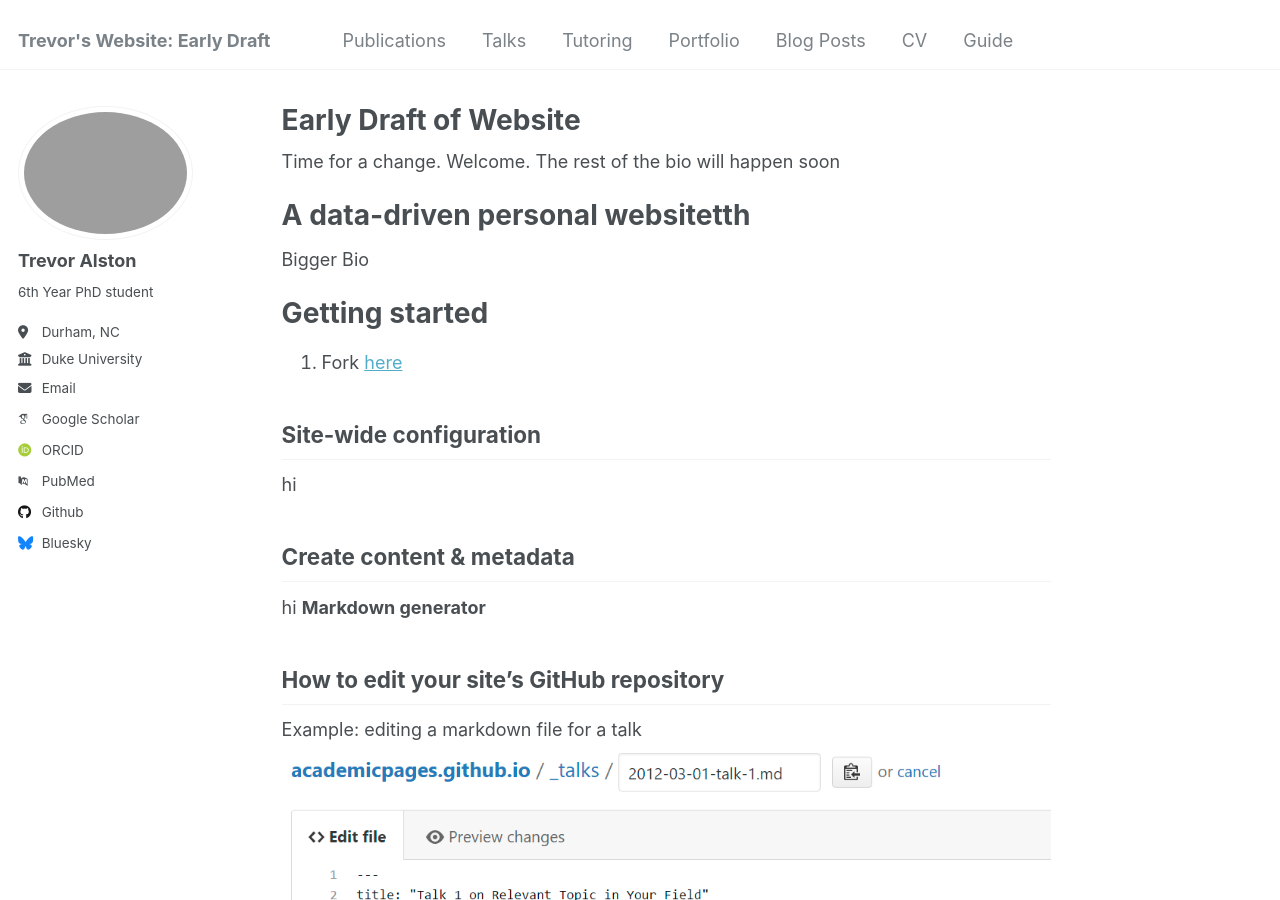
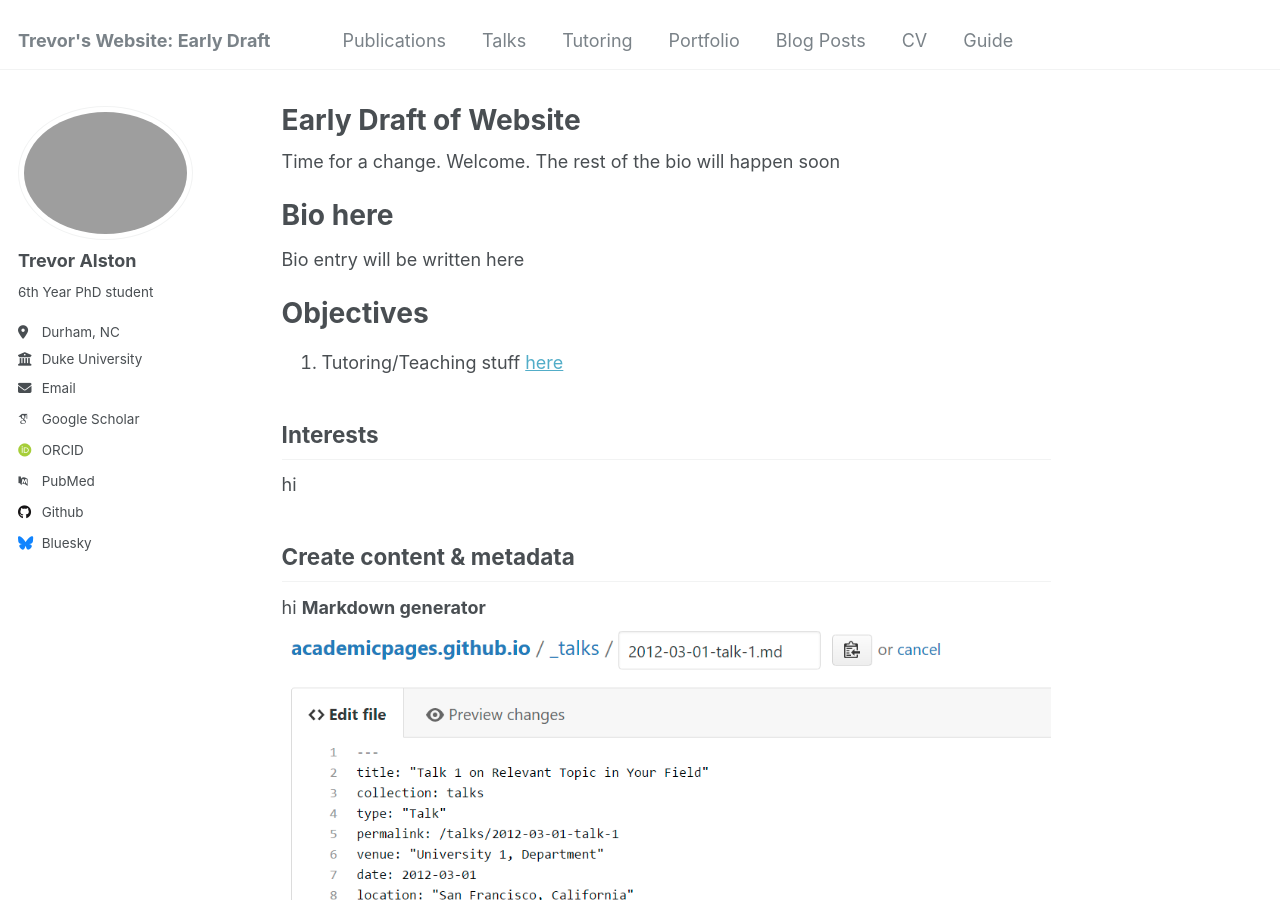
Before and after one commit to Trevorules/trevorules.github.io, a Jekyll site: the page built from _pages/about.md, in a window 1280 px wide and 900 px high. Built offline with Jekyll 4.4.1, drawn with Linux system fonts in a browser that asks for light colours; some web fonts are replaced.

Commit message:
Update about.md

```diff
--- a/_pages/about.md
+++ b/_pages/about.md
@@ -9,15 +9,15 @@ redirect_from:
 
 Time for a change. Welcome. The rest of the bio will happen soon
 
-A data-driven personal websitetth
+Bio here
 ======
-Bigger Bio
+Bio entry will be written here
 
-Getting started
+Objectives
 ======
-1. Fork [here](https://trevorules.github.io/teaching/)
+1. Tutoring/Teaching stuff [here](https://trevorules.github.io/teaching/)
 
-Site-wide configuration
+Interests
 ------
 hi
 
@@ -25,13 +25,11 @@ Create content & metadata
 ------
 hi
 **Markdown generator**
+![Editing a markdown file for a talk](/images/editing-talk.png)
 
 
 How to edit your site's GitHub repository
 ------
 
-Example: editing a markdown file for a talk
-![Editing a markdown file for a talk](/images/editing-talk.png)
-
 For more info
 ------
```
